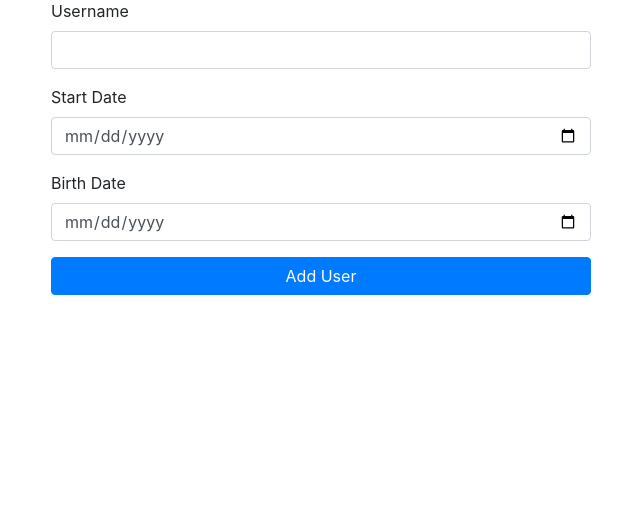
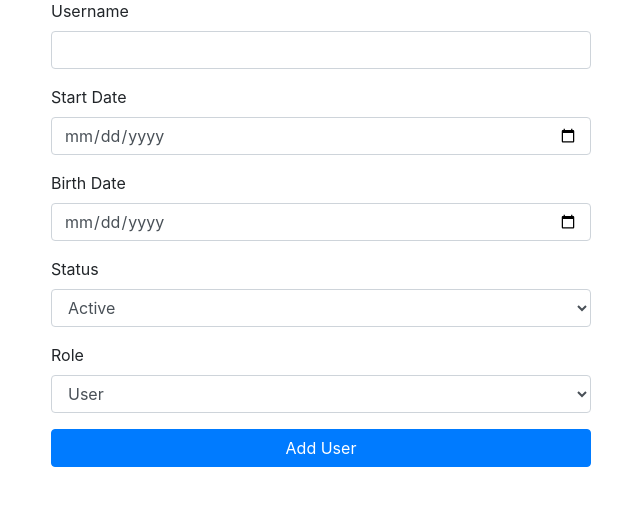
Before and after one commit to ChristopherStrom/PTO-Tracker, a Flask app: template templates/add_user.html in a window 1280 px wide. Shown: the part 151-657 px from the top of the page, without its empty margins (319-959 px from the left). Run offline with Flask 3, Linux system fonts and the light colour scheme; the template is opened without the code that fills it: values that come from a table or form of the project are taken from there, others are empty; some libraries are stand-ins or nearby versions.

Commit message:
Update add_user.html

```diff
--- a/templates/add_user.html
+++ b/templates/add_user.html
@@ -18,6 +18,14 @@
                     {{ form.birth_date(class="form-control") }}
                 </div>
                 <div class="form-group">
+                    {{ form.status.label(class="form-label") }}
+                    {{ form.status(class="form-control") }}
+                </div>
+                <div class="form-group">
+                    {{ form.role.label(class="form-label") }}
+                    {{ form.role(class="form-control") }}
+                </div>
+                <div class="form-group">
                     {{ form.submit(class="btn btn-primary btn-block") }}
                 </div>
             </form>
```
